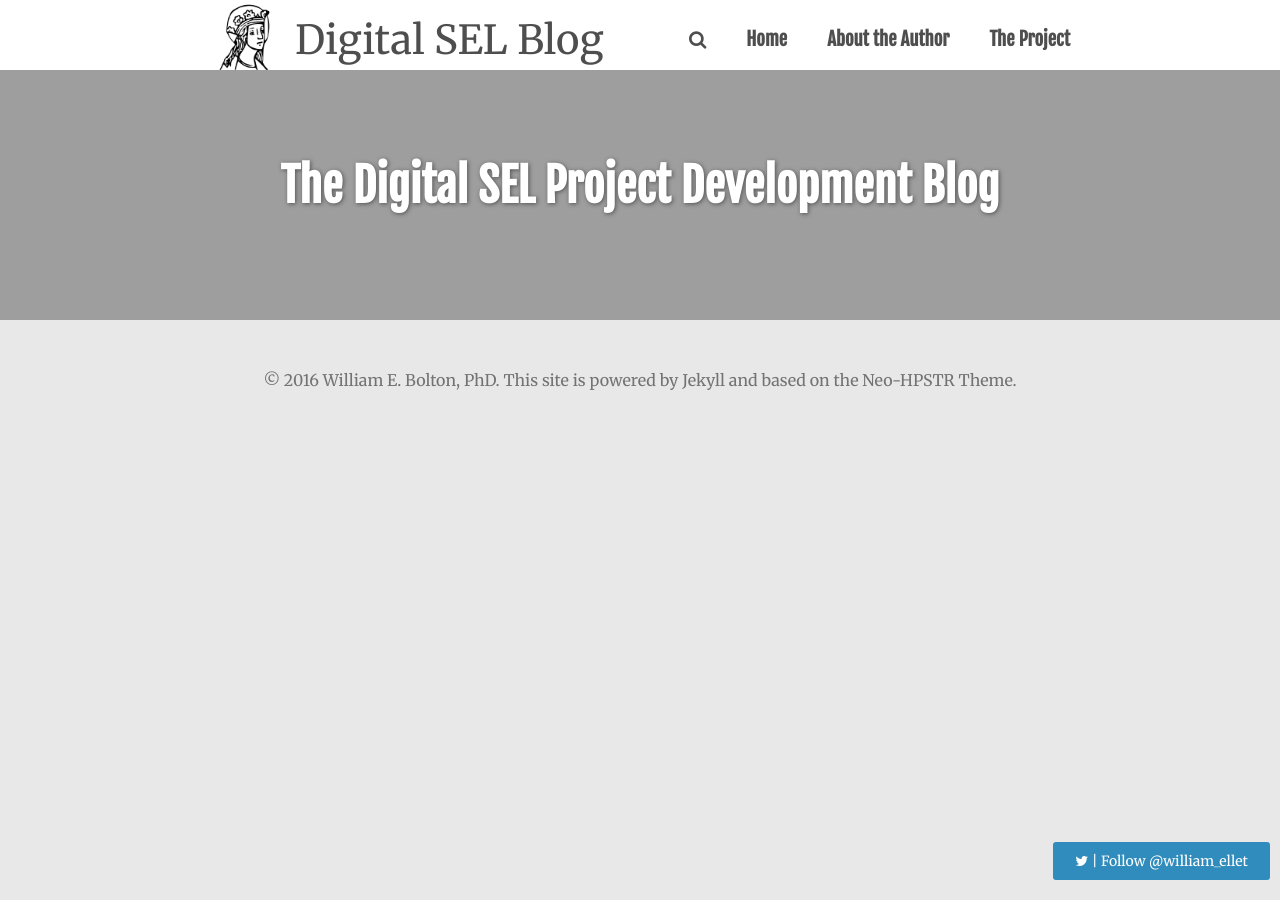
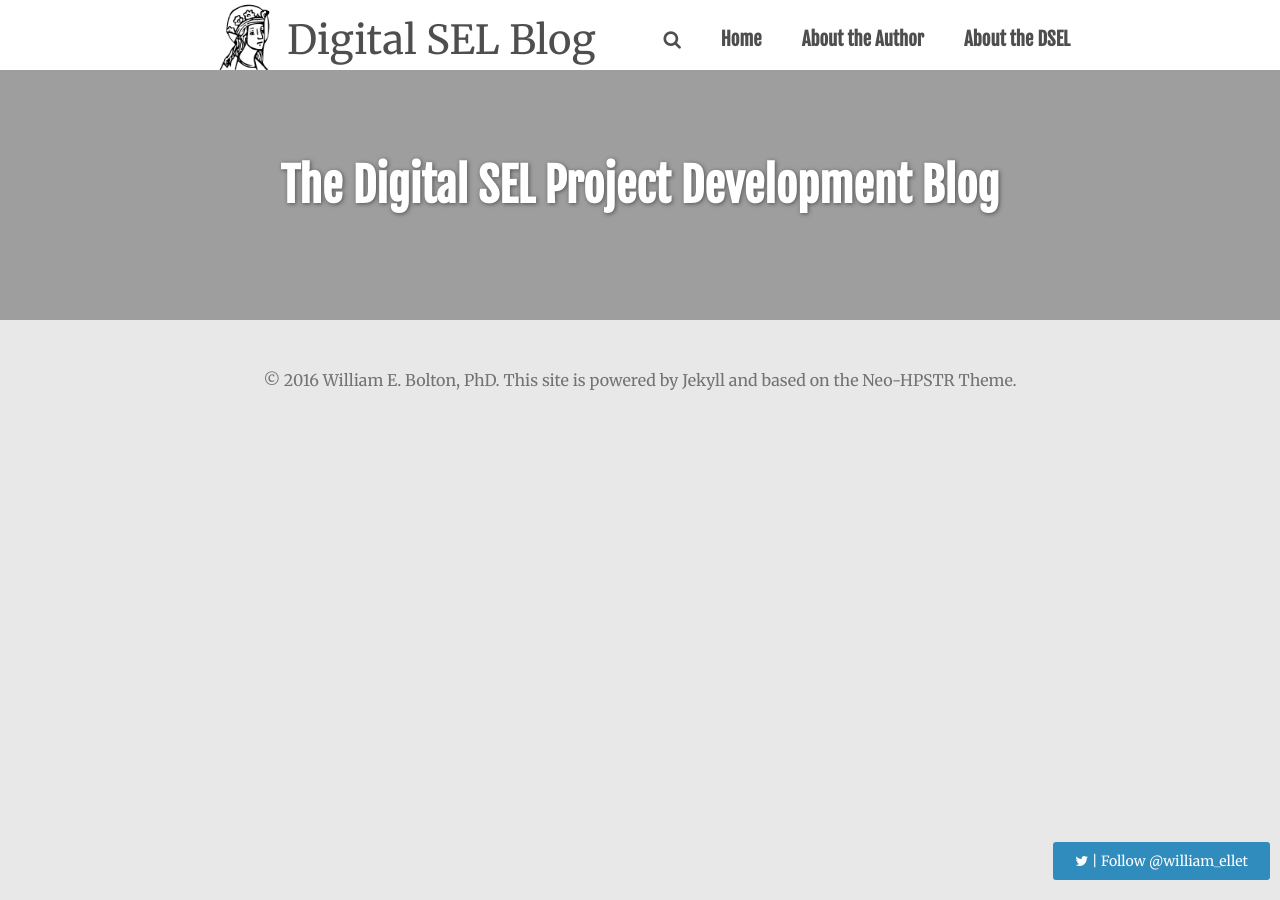
Before and after one commit to webolton/sel_project_blog, a Jekyll site: the page built from index.html, in a window 1280 px wide. Built offline with Jekyll 4.4.1, drawn with Linux system fonts in a browser that asks for light colours; nearby versions of some CDN libraries; the list of posts is cut into pages by our own code; comment, search, counter and statistics services are not loaded.

Commit message:
Change header to allow for title on small screens

```diff
--- a/_config.yml
+++ b/_config.yml
@@ -21,7 +21,7 @@
     url: '/'
   - title: 'About the Author'
     url: '/about'
-  - title: 'The Project'
+  - title: 'About the DSEL'
     url: '/digitalsel_about'
 
 # Owner/author information
--- a/_sass/_page.scss
+++ b/_sass/_page.scss
@@ -579,7 +579,9 @@
   height: $menu-height;
   float: left;
   padding-top: 2px;
-  margin-right: 10px;
+  @media #{$medium} {
+		margin-right: 5px;
+	}
 }
 .header-item-container{
 	height: 100%;
@@ -596,13 +598,14 @@
 	border-top-width: 0px;
 	height: 100%;
 	a.title {
-		font-size: 2.5rem;
-    padding-left: 5px;
+		font-size: 1.2rem;
+    padding-left: 0px;
     padding-top: 10px;
-		display: none;
 		vertical-align: middle;
 		height: $menu-height - 2;
 		@media #{$medium}{
+			padding-left: 2px;
+			font-size: 2.5rem;
 			display: table-cell;
 		}
 	}
```
